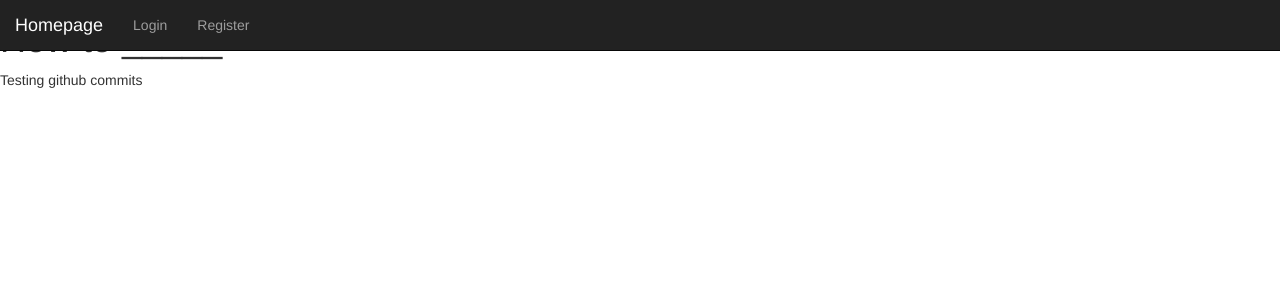
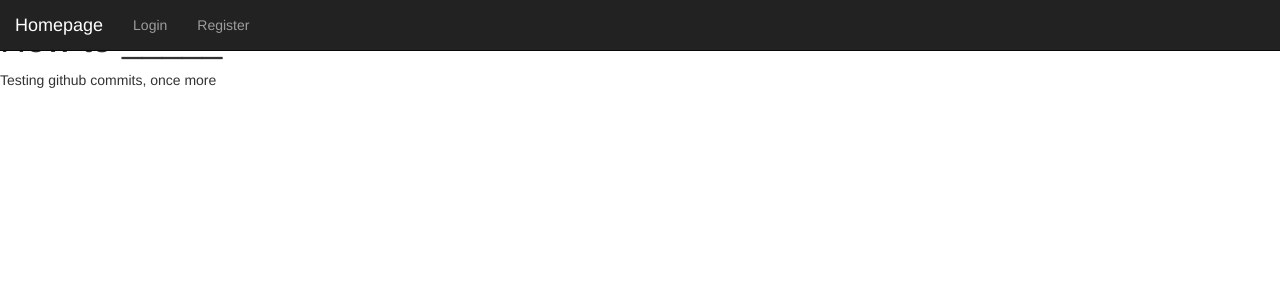
Before and after one commit to dogforpm/LockpickLearningProject, a Flask app: page /homepage in a window 1280 px wide. Shown: the top 300 px of the page. Run offline with Flask 2, Linux system fonts and the light colour scheme; some libraries are stand-ins or nearby versions.

Commit message:
One More commit test

```diff
--- a/Templates/Homepage.html
+++ b/Templates/Homepage.html
@@ -25,7 +25,7 @@
         </div>
         <h1> How to _____ </h1>
         <p>
-            Testing github commits
+            Testing github commits, once more
         </p>
     </body>
 </html>
```
